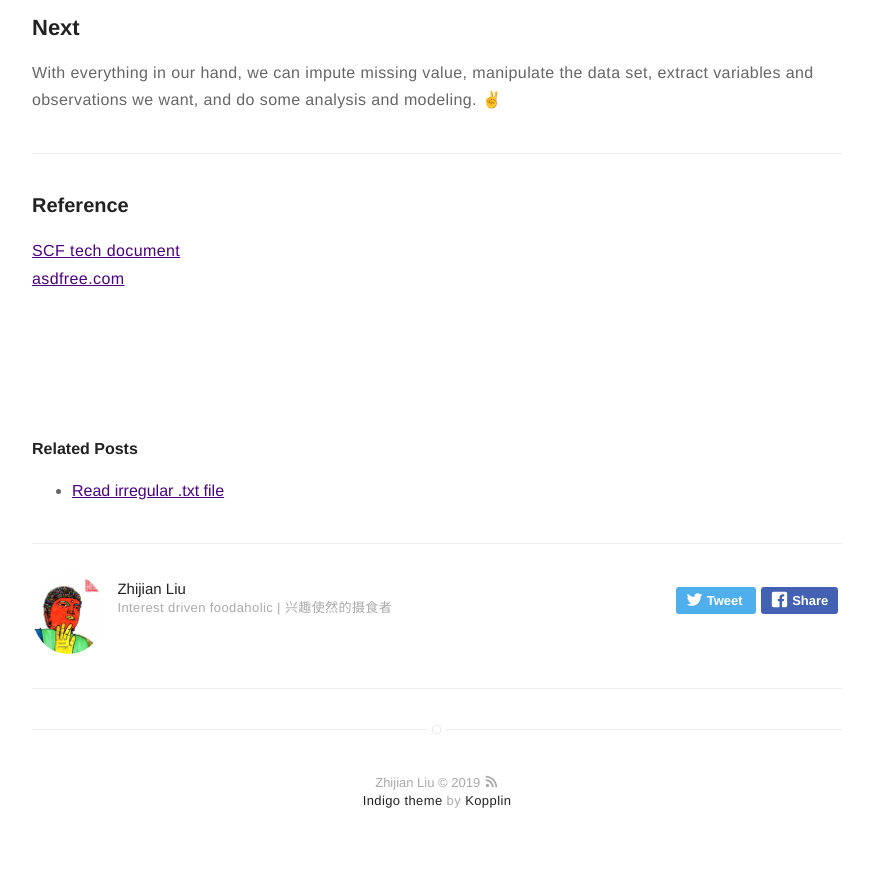
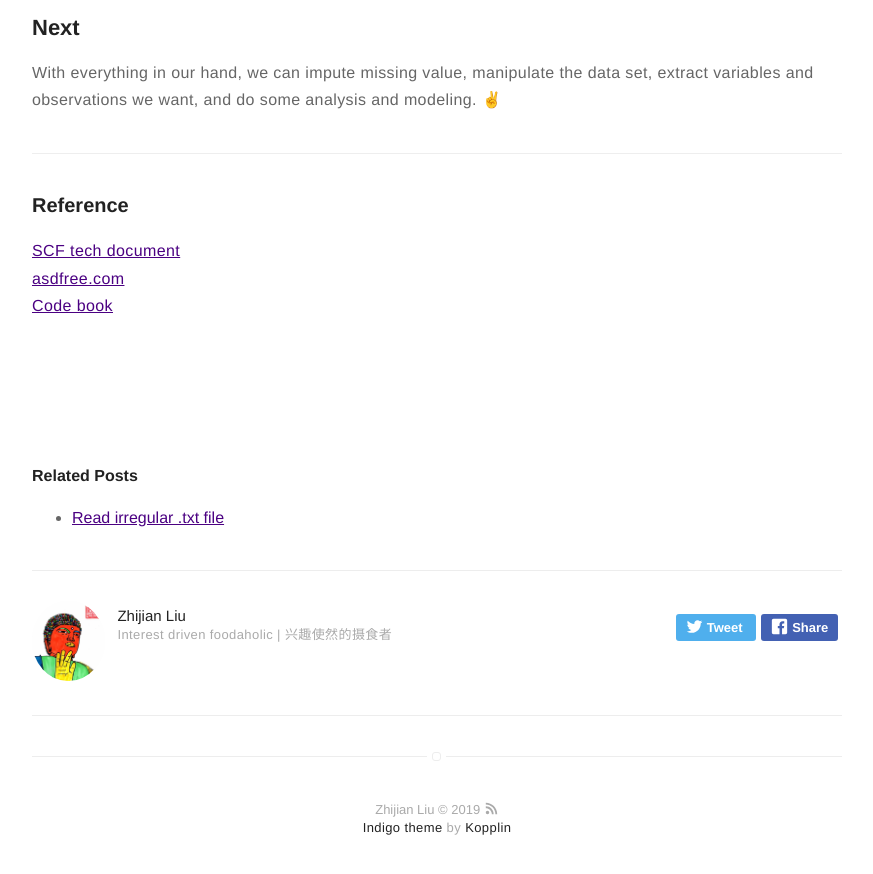
Before and after one commit to subaiwen/subaiwen.github.io, a Jekyll site: the page built from _posts/2019-7-11-scf.md, in a window 1280 px wide and 900 px high, scrolled down 2026 px. Shown: the top 874 px of the window, without its empty margins (203-1076 px from the left). Built offline with Jekyll 4.4.1, drawn with Linux system fonts in a browser that asks for light colours.

Commit message:
Update 2019-7-11-scf.md

```diff
--- a/_posts/2019-7-11-scf.md
+++ b/_posts/2019-7-11-scf.md
@@ -67,3 +67,4 @@ With everything in our hand, we can impute missing value, manipulate the data se
 ### Reference
 [SCF tech document](https://www.federalreserve.gov/econres/scfindex.htm#table1)
 [asdfree.com](http://asdfree.com/survey-of-consumer-finances-scf.html)
+[Code book](https://www.federalreserve.gov/econres/files/codebk2016.txt)
```
